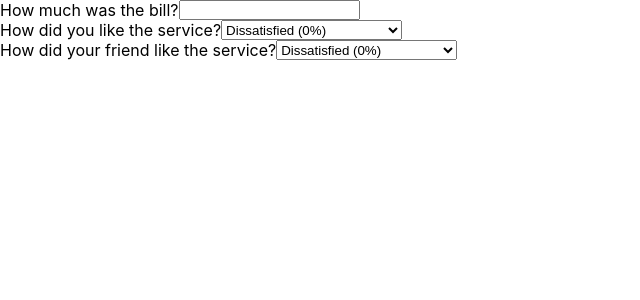
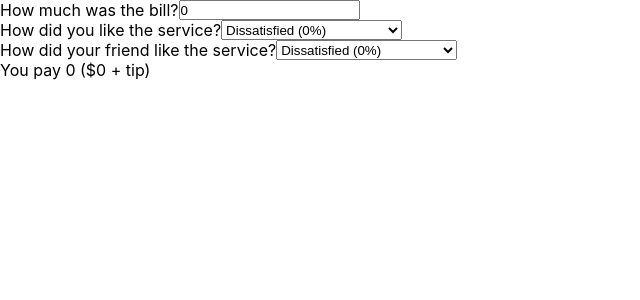
Before and after one commit to satyamkale27/Tip-calculator, a React (Create React App) app: page / in a window 1280 px wide. Shown: the top 300 px of the page, without its empty margins (0-640 px from the left). Built offline with nearby package versions, Linux system fonts and the light colour scheme.

Commit message:
added jsvascript

```diff
--- a/src/App.js
+++ b/src/App.js
@@ -9,7 +9,7 @@ function App() {
   );
 
   function Form() {
-    const [value, setvalue] = useState();
+    const [value, setvalue] = useState(0);
     const [feedback, setfeedback] = useState("");
     const [feedbacks, setfeedbacks] = useState("");
     return (
@@ -18,7 +18,13 @@ function App() {
           <div>
             <form className="table">
               <p>How much was the bill?</p>
-              <input type="number" id="myNumberInput" className="no-spinner" />
+              <input
+                value={value}
+                onChange={(e) => setvalue(e.target.value)}
+                type="number"
+                id="myNumberInput"
+                className="no-spinner"
+              />
             </form>
           </div>
 
@@ -52,6 +58,18 @@ function App() {
             </form>
           </div>
         </div>
+        <div>
+          <Display valuess={value} />
+        </div>
+      </div>
+    );
+  }
+  function Display({ valuess }) {
+    return (
+      <div>
+        <p>
+          You pay {valuess} (${valuess} + tip)
+        </p>
       </div>
     );
   }
```
